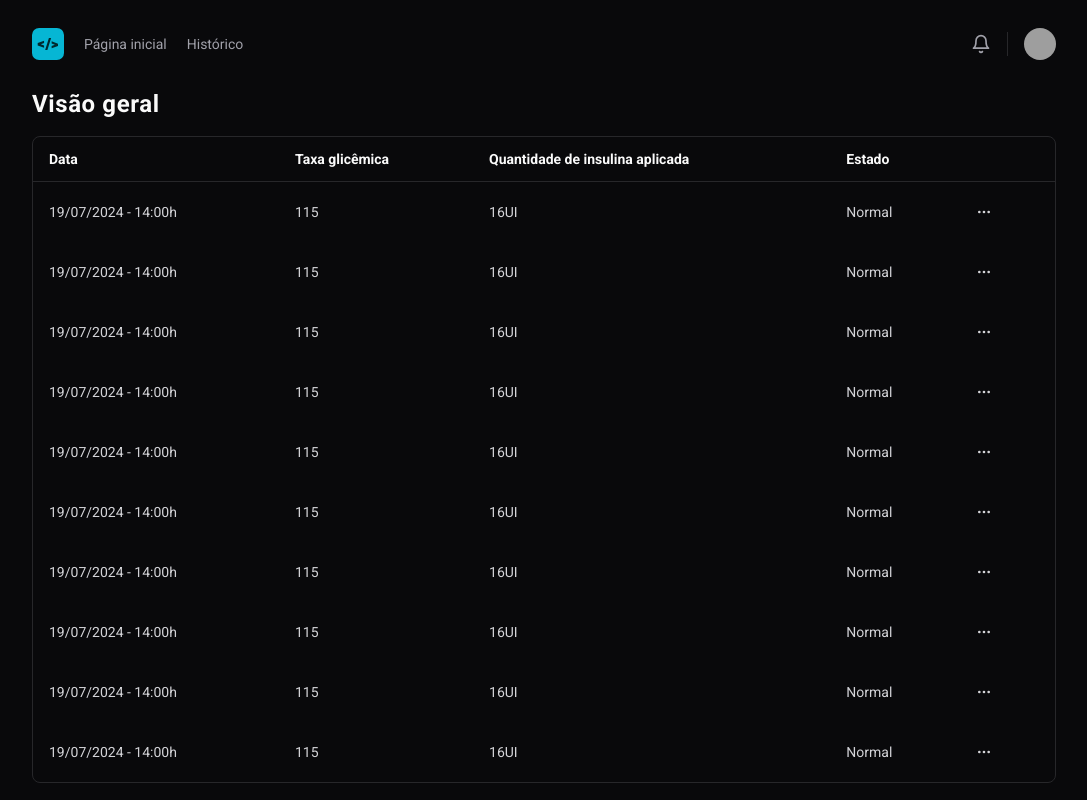
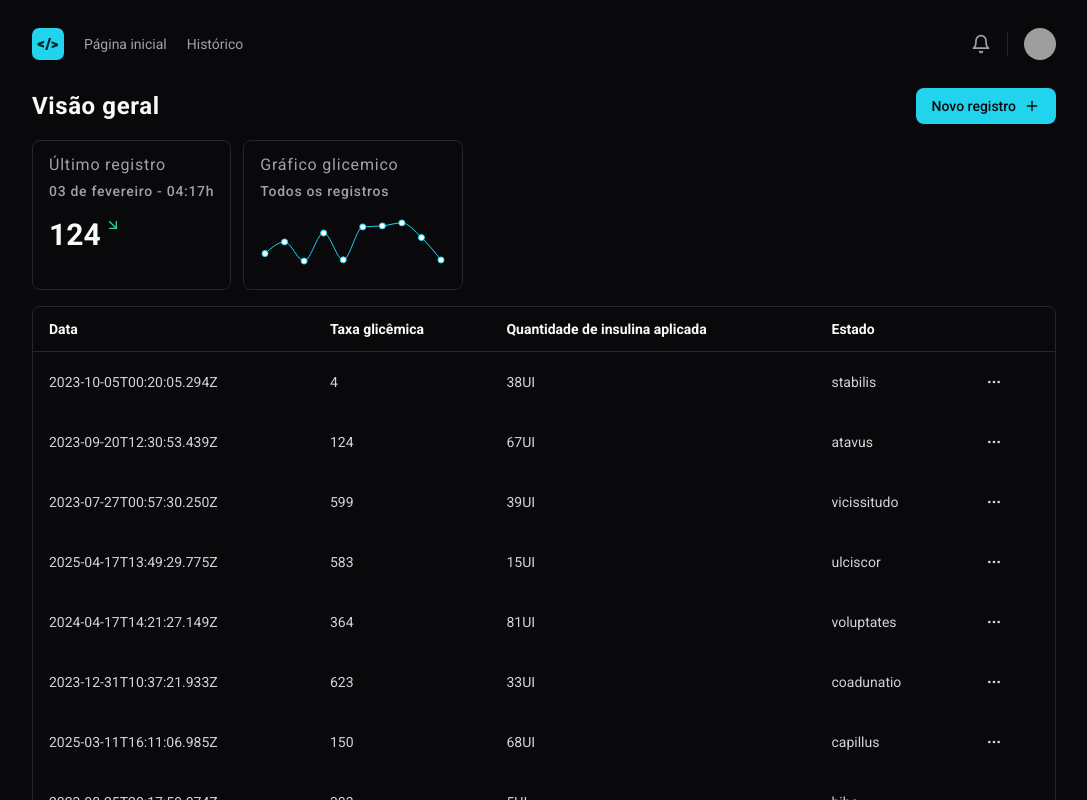
Before and after one commit to JoaoRodrigo1996/Mila, a React (Vite) app: page / in a window 1280 px wide. Shown: the top 800 px of the page, without its empty margins (96-1183 px from the left). Built offline with nearby package versions, Linux system fonts and the light colour scheme; grey boxes are pictures that could not be loaded.

Commit message:
feat: adding recharts

```diff
--- a/package.json
+++ b/package.json
@@ -10,9 +10,11 @@
     "preview": "vite preview"
   },
   "dependencies": {
+    "date-fns": "^3.6.0",
     "lucide-react": "^0.411.0",
     "react": "^18.3.1",
-    "react-dom": "^18.3.1"
+    "react-dom": "^18.3.1",
+    "recharts": "^2.12.7"
   },
   "devDependencies": {
     "@faker-js/faker": "^8.4.1",
--- a/src/App.tsx
+++ b/src/App.tsx
@@ -1,6 +1,21 @@
-import { Bell, Ellipsis } from "lucide-react";
+import { ArrowDownRight, Bell, Ellipsis, Plus } from "lucide-react";
+import { faker } from '@faker-js/faker'
+import { format } from 'date-fns'
+import { ptBR } from 'date-fns/locale'
+import { LineChart, Line, Tooltip } from 'recharts'
 
 export function App() {
+  const data = Array.from({ length: 10 }, () => {
+    return (
+      {
+        data: faker.date.anytime().toISOString(),
+        value: faker.number.int({ min: 0, max: 1000 }),
+        insulin: faker.number.int({ min: 2, max: 100 }),
+        status: faker.lorem.word()
+      }
+    )
+  })
+
   return (
     <div className='max-w-5xl mx-auto py-5 flex flex-col gap-5'>
       <header className="h-12 flex items-center justify-between">
@@ -32,8 +47,50 @@ export function App() {
       </header>
 
       <main className="flex flex-col gap-4">
-        <section className="">
+        <section className="flex items-center justify-between">
           <h2 className="text-2xl font-bold tracking-wide">Visão geral</h2>
+          <button className="flex items-center gap-2 bg-cyan-400 px-4 py-2 rounded-lg text-zinc-950 font-medium text-sm">
+            Novo registro
+            <Plus className='size-4' />
+          </button>
+        </section>
+
+        <section className="flex gap-3">
+          <div className="space-y-4 border px-4 py-3 border-zinc-800 rounded-lg">
+            <div className="flex flex-col gap-1">
+              <span className="text-zinc-400 tracking-wider">Último registro</span>
+              <span className="text-sm font-medium text-zinc-400 tracking-wider">{format(faker.date.anytime().toISOString(), "dd' de 'LLLL' - 'hh':'mm", { locale: ptBR })}h</span>
+            </div>
+            <div className="flex gap-1">
+              <h4 className="font-semibold text-3xl">124</h4>
+              <ArrowDownRight className='size-4 text-emerald-400' />
+            </div>
+          </div>
+
+          <div className="space-y-4 border px-4 py-3 border-zinc-800 rounded-lg">
+            <div className="flex flex-col gap-1">
+              <span className="text-zinc-400 tracking-wider">Gráfico glicemico</span>
+              <span className="text-sm font-medium text-zinc-400 tracking-wider">Todos os registros</span>
+            </div>
+            <LineChart width={186} height={60} data={data}>
+              <Line type='monotone' dataKey="value" stroke="#22d3ee" />
+              <Tooltip
+                itemStyle={{ fontSize: '14px', color: 'white' }}
+                labelStyle={{ fontSize: '18px', color: '#a1a1aa' }}
+                contentStyle={{
+                  backgroundColor: '#27272a',
+                  borderRadius: '12px',
+                  border: 0,
+                  paddingLeft: '16px',
+                  paddingRight: '16px',
+                  paddingTop: '12px',
+                  paddingBottom: '12px',
+                }}
+                isAnimationActive
+              />
+            </LineChart>
+          </div>
+
         </section>
 
         <section className="border border-zinc-800 rounded-lg">
@@ -51,11 +108,11 @@ export function App() {
               {
                 Array.from({ length: 10 }, () => {
                   return (
-                    <tr className=' hover:bg-white/5'>
-                      <td className='py-3 px-4 text-sm text-zinc-300'>19/07/2024 - 14:00h</td>
-                      <td className='py-3 px-4 text-sm text-zinc-300'>115</td>
-                      <td className='py-3 px-4 text-sm text-zinc-300'>16UI</td>
-                      <td className='py-3 px-4 text-sm text-zinc-300'>Normal</td>
+                    <tr key={Math.random()} className='hover:bg-white/5'>
+                      <td className='py-3 px-4 text-sm text-zinc-300'>{faker.date.anytime().toISOString()}</td>
+                      <td className='py-3 px-4 text-sm text-zinc-300'>{faker.number.int({ min: 0, max: 1000 })}</td>
+                      <td className='py-3 px-4 text-sm text-zinc-300'>{faker.number.int({ min: 2, max: 100 })}UI</td>
+                      <td className='py-3 px-4 text-sm text-zinc-300'>{faker.lorem.word()}</td>
                       <td className='py-3 px-4 text-sm text-zinc-300'>
                         <button className="hover:bg-zinc-950 p-2.5 rounded-xl">
                           <Ellipsis className='size-4' />
```
Also changed, not shown: public/logo.svg, 1 other file (tests, documents, lock files or other folders).
